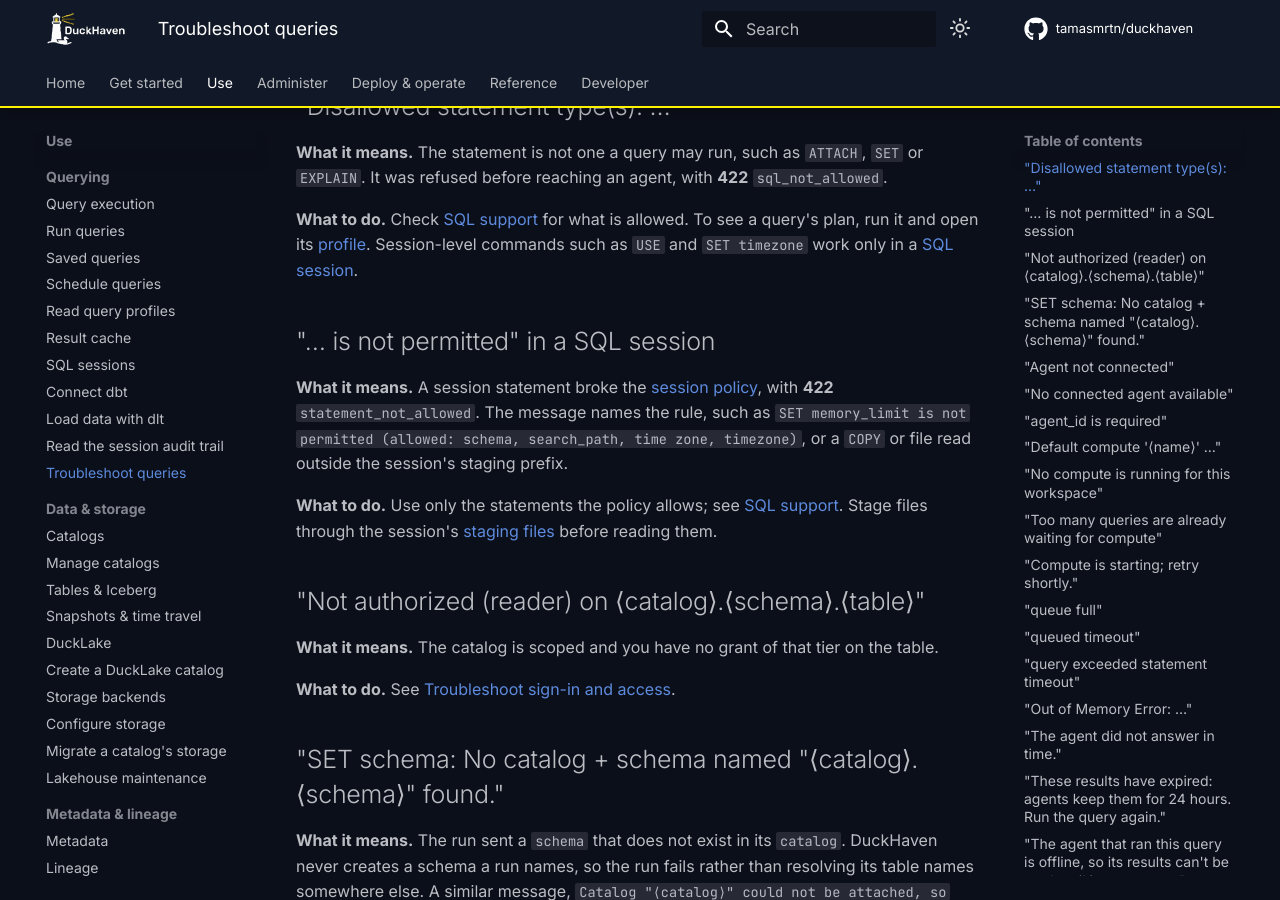
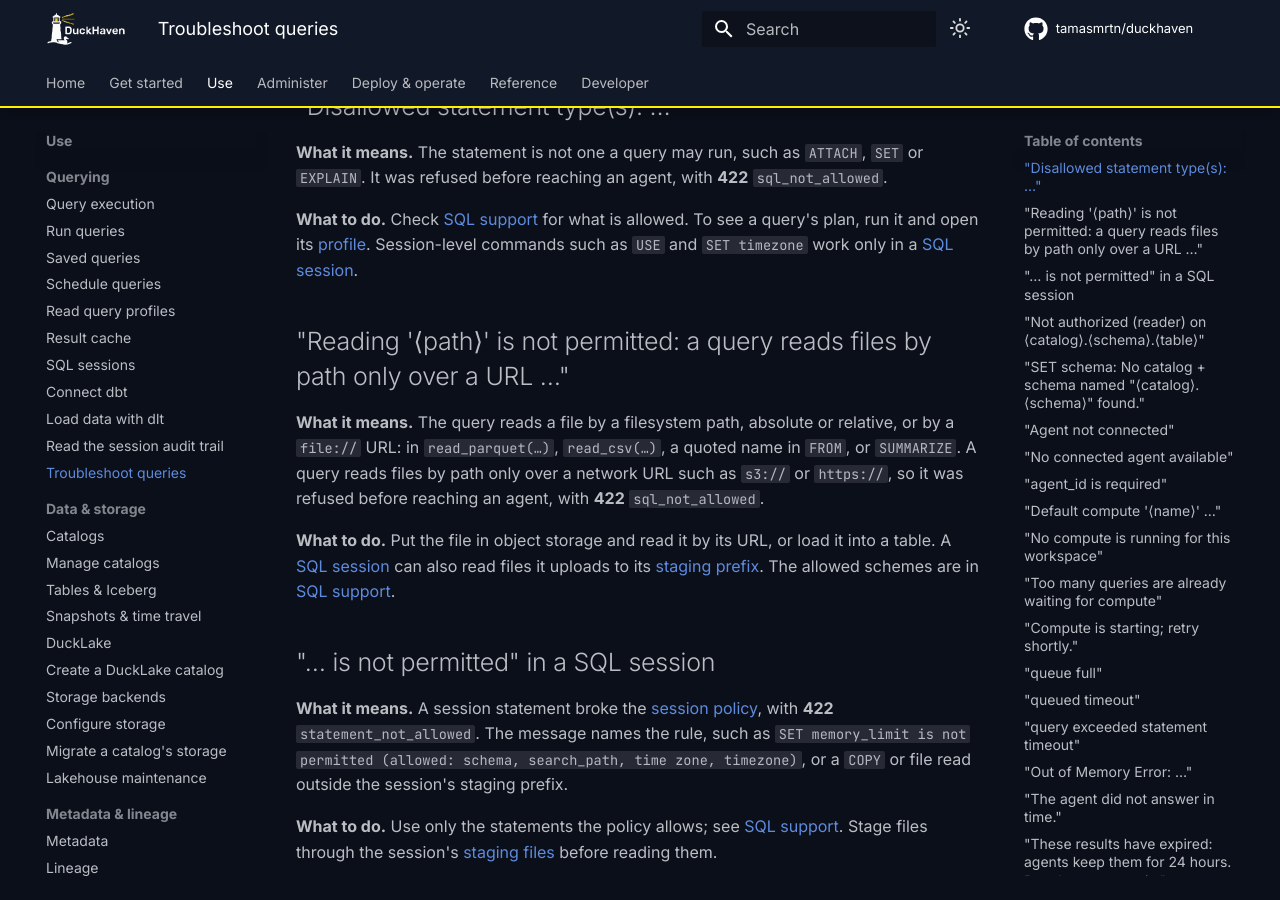
Before and after one commit to tamasmrtn/duckhaven, an MkDocs documentation site: the page built from docs/querying/troubleshooting.md, in a window 1280 px wide and 900 px high, scrolled down 335 px. Built offline with MkDocs 1.6.1 and Material for MkDocs 9.7.7, drawn with Linux system fonts in a browser that asks for light colours; comment, search, counter and statistics services are not loaded.

Commit message:
docs(querying): explain the filesystem path refusal
Signed-off-by: tmrtn <martontam@gmail.com>

```diff
--- a/docs/querying/troubleshooting.md
+++ b/docs/querying/troubleshooting.md
@@ -18,6 +18,17 @@
 **What to do.** Check [SQL support](../reference/sql-support.md#allowed-statements) for what is allowed. To see a
 query's plan, run it and open its [profile](query-profiles.md). Session-level commands such as `USE` and `SET timezone`
 work only in a [SQL session](sql-sessions.md).
+
+## "Reading '⟨path⟩' is not permitted: a query reads files by path only over a URL …"
+
+**What it means.** The query reads a file by a filesystem path, absolute or relative, or by a `file://` URL: in
+`read_parquet(…)`, `read_csv(…)`, a quoted name in `FROM`, or `SUMMARIZE`. A query reads files by path only over a
+network URL such as `s3://` or `https://`, so it was refused before reaching an agent, with **422** `sql_not_allowed`.
+
+**What to do.** Put the file in object storage and read it by its URL, or load it into a table. A
+[SQL session](sql-sessions.md) can also read files it uploads to its
+[staging prefix](../reference/sql-sessions-api.md#staging-files). The allowed schemes are in
+[SQL support](../reference/sql-support.md#allowed-statements).
 
 ## "… is not permitted" in a SQL session
 
--- a/docs/reference/errors.md
+++ b/docs/reference/errors.md
@@ -80,7 +80,7 @@
 
 | Code | Status | Meaning and what to do |
 |---|---|---|
-| `sql_not_allowed` | 422 | The statement type is not allowed, such as `ATTACH`, `INSTALL` or `SET`. See [SQL support](sql-support.md). |
+| `sql_not_allowed` | 422 | The statement type is not allowed, such as `ATTACH`, `INSTALL` or `SET`, or the statement reads a file by a filesystem path. See [SQL support](sql-support.md). |
 | `statement_not_allowed` | 422 | The same check in a [SQL session](../querying/sql-sessions.md), which allows a few more statements. |
 | `invalid_parameters` | 422 | The [query parameters](sql-support.md#query-parameters) do not fit the placeholders. |
 | `query_id_conflict` | 409 | `A query with id ⟨id⟩ already exists.` The `id` you chose names an earlier run. Ids are unique across the server, and every attempt the server records spends its id, including one it answered with an error such as a 503, so retry an error with a new UUID. After a submit whose answer was lost, a 409 means that submit was recorded: if it was yours, read it with `GET /api/queries/{query_id}`. |
```
